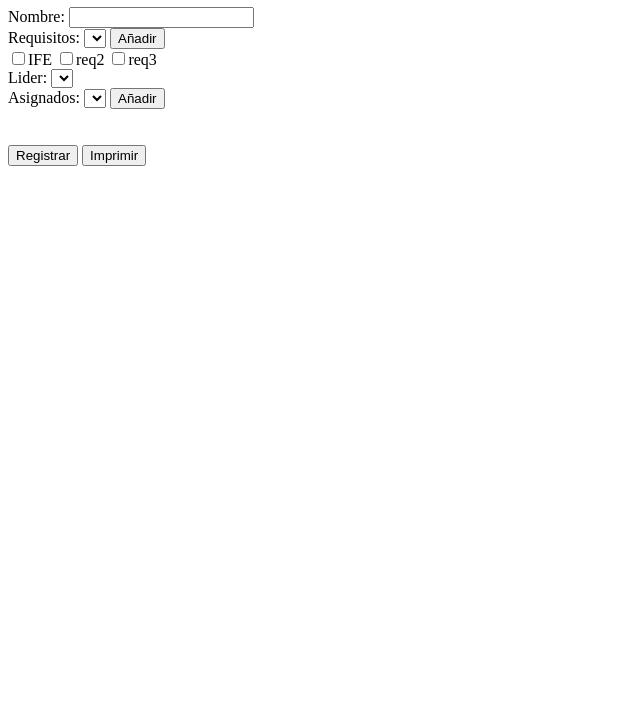
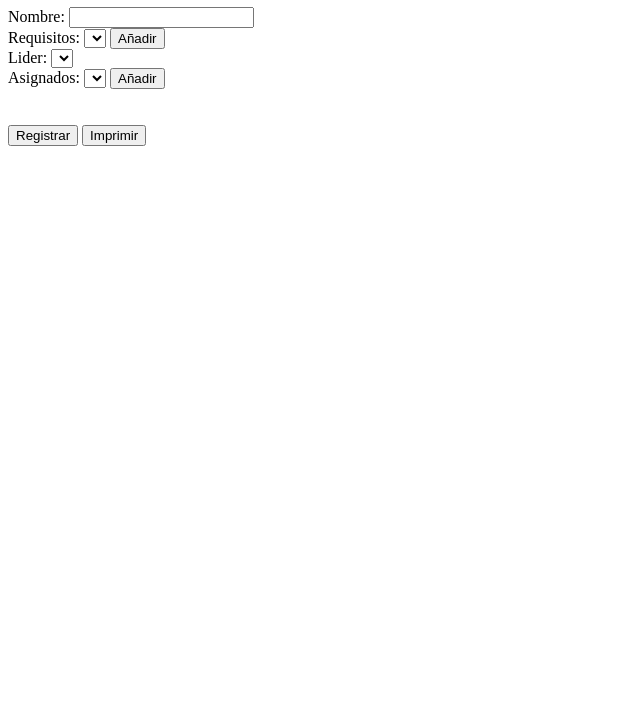
Before and after one commit to pozo123/Head, a plain HTML site: page index_proy.html in a window 1280 px wide. Shown: the part 73-800 px from the top of the page, without its empty margins (0-640 px from the left). Drawn offline with nearby package versions, Linux system fonts and the light colour scheme; no server answers.

Commit message:
Update index_proy.html

```diff
--- a/index_proy.html
+++ b/index_proy.html
@@ -12,9 +12,9 @@
     Requisitos:         <select id="reqs"></select>
     <button id="add_reqs">Añadir</button>
     <br/>
-                        <input type="checkbox" id="req1" name="IFE"/>IFE <!-- id tiene que ser req#, el nombre puede cambiar-->
+                        <!--<input type="checkbox" id="req1" name="IFE"/>IFE
                         <input type="checkbox" id="req2" name="req2"/>req2
-                        <input type="checkbox" id="req3" name="req3"/>req3<br />
+                        <input type="checkbox" id="req3" name="req3"/>req3<br />-->
     Lider:              <select id="lider"></select><br/>
     Asignados:          <select id="asignados"></select>
     <button id="add_asignados">Añadir</button>
```
